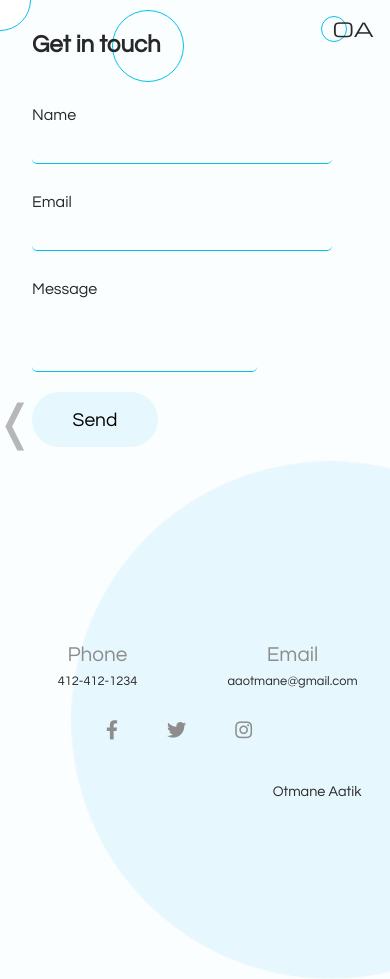
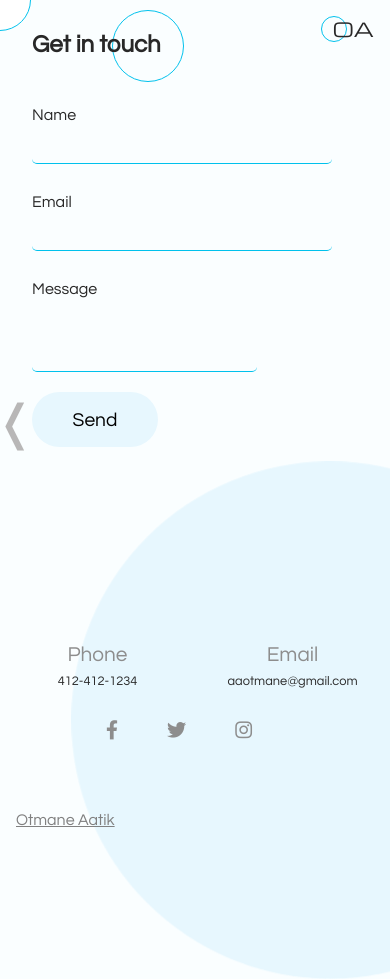
Before and after one commit to otfigo87/react-vitrine, a React (Create React App) app: page /contact in a window 390 px wide. Shown: the top 979 px of the page. Built offline with nearby package versions, Linux system fonts and the light colour scheme.

Commit message:
footer/credits

```diff
--- a/src/pages/Contact.js
+++ b/src/pages/Contact.js
@@ -23,10 +23,13 @@ const Contact = () => {
   return (
     <main>
       <Mouse />
-      <motion.div className="contact"
-         initial="out" exit="out"
-         animate="in" variants={pageTrans}
-         transition={{duration: 0.5}}
+      <motion.div
+        className="contact"
+        initial="out"
+        exit="out"
+        animate="in"
+        variants={pageTrans}
+        transition={{ duration: 0.5 }}
       >
         <Navigation />
         <Logo />
@@ -67,11 +70,11 @@ const Contact = () => {
             </div>
           </div>
           <SocialMedia />
-          <div className="credits">
-            <p>Otmane Aatik</p>
-          </div>
         </div>
         <Buttons left={"/project4"} />
+        <div className="credits">
+          <p>Otmane Aatik</p>
+        </div>
       </motion.div>
     </main>
   );
--- a/src/pages/Project1.js
+++ b/src/pages/Project1.js
@@ -12,11 +12,11 @@ const Project1 = () => {
       <div className="project">
         <Navigation />
         <Logo />
-        <Project projectNumber={0}/>
+        <Project projectNumber={0} />
         <Buttons left={"/"} right={"/project2"} />
       </div>
     </main>
-  )
+  );
 }
 
 export default Project1
--- a/src/style/components/_logo.scss
+++ b/src/style/components/_logo.scss
@@ -3,6 +3,7 @@
   font-family: $font-2;
   font-size: 1.2rem;
   user-select: none;
+  transition: all .75s ease-in-out;
   &:hover{
     font-size: 1.5rem;
   }
--- a/src/style/index.css
+++ b/src/style/index.css
@@ -243,6 +243,12 @@ main {
   .home .home-main .main-content h2 {
     font-size: 5rem;
   }
+}
+.home .credits {
+  position: absolute;
+  right: 1rem;
+  color: grey;
+  text-decoration: underline;
 }
 
 .social-network {
@@ -556,19 +562,13 @@ main {
   left: 50%;
   transform: translateX(-50%);
 }
-.contact-infos .credits {
-  text-align: center;
-}
-@media screen and (max-width: 740px) {
-  .contact-infos .credits {
-    transform: translateY(20px);
-    font-size: 0.7rem;
-    margin-right: 1rem;
-    grid-area: f;
-  }
-}
-.contact-infos .credits p {
-  font-size: 0.9rem;
+
+.credits {
+  position: absolute;
+  left: 1rem;
+  bottom: 1rem;
+  color: grey;
+  text-decoration: underline;
 }
 
 .logo {
@@ -578,6 +578,7 @@ main {
   -webkit-user-select: none;
      -moz-user-select: none;
           user-select: none;
+  transition: all 0.75s ease-in-out;
 }
 .logo:hover {
   font-size: 1.5rem;
--- a/src/style/pages/_contact.scss
+++ b/src/style/pages/_contact.scss
@@ -251,17 +251,11 @@
       transform: translateX(-50%);
     }
   }
-  .credits {
-    text-align: center;
-
-    @media screen and (max-width: 740px) {
-      transform: translateY(20px);
-      font-size: 0.7rem;
-      margin-right: 1rem;
-      grid-area: f;
-    }
-    p {
-      font-size: 0.9rem;
-    }
-  }
 }
+.credits {
+  position: absolute;
+  left: 1rem;
+  bottom: 1rem;
+  color: grey;
+  text-decoration: underline;
+}
--- a/src/style/pages/_home.scss
+++ b/src/style/pages/_home.scss
@@ -95,4 +95,10 @@
       }
     }
   }
+  .credits {
+    position: absolute;
+    right: 1rem;
+    color: grey;
+    text-decoration: underline;
+  }
 }
```
Also changed, not shown: src/style/pages/_project.scss (line endings or trailing spaces), 1 other file (tests, documents, lock files or other folders).
